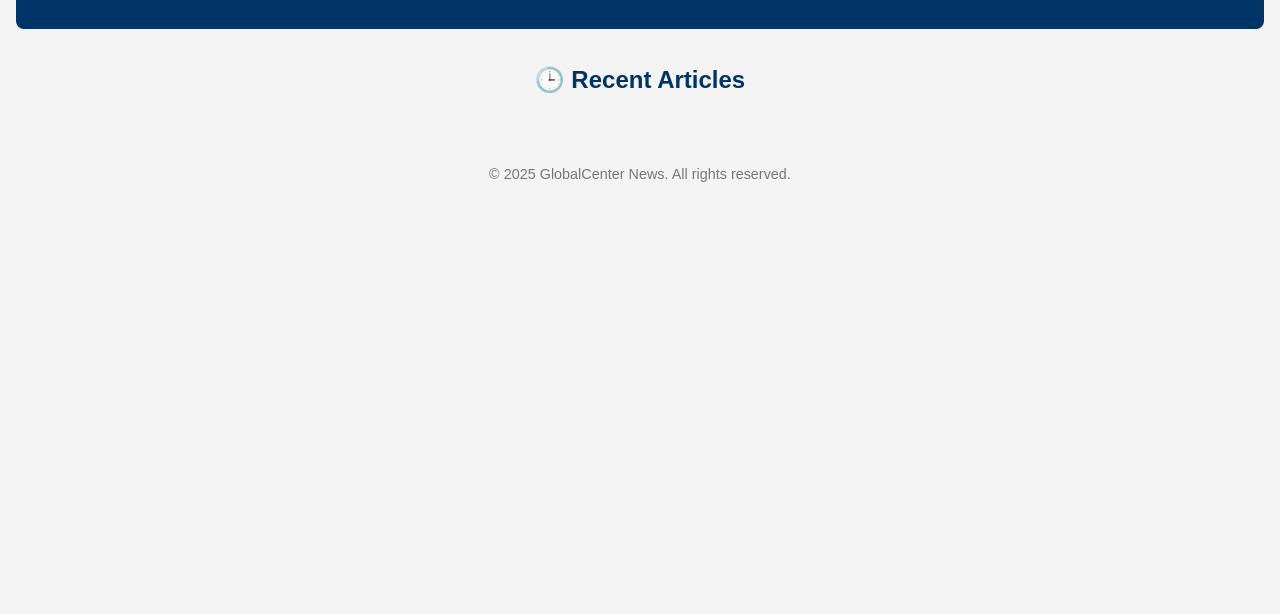
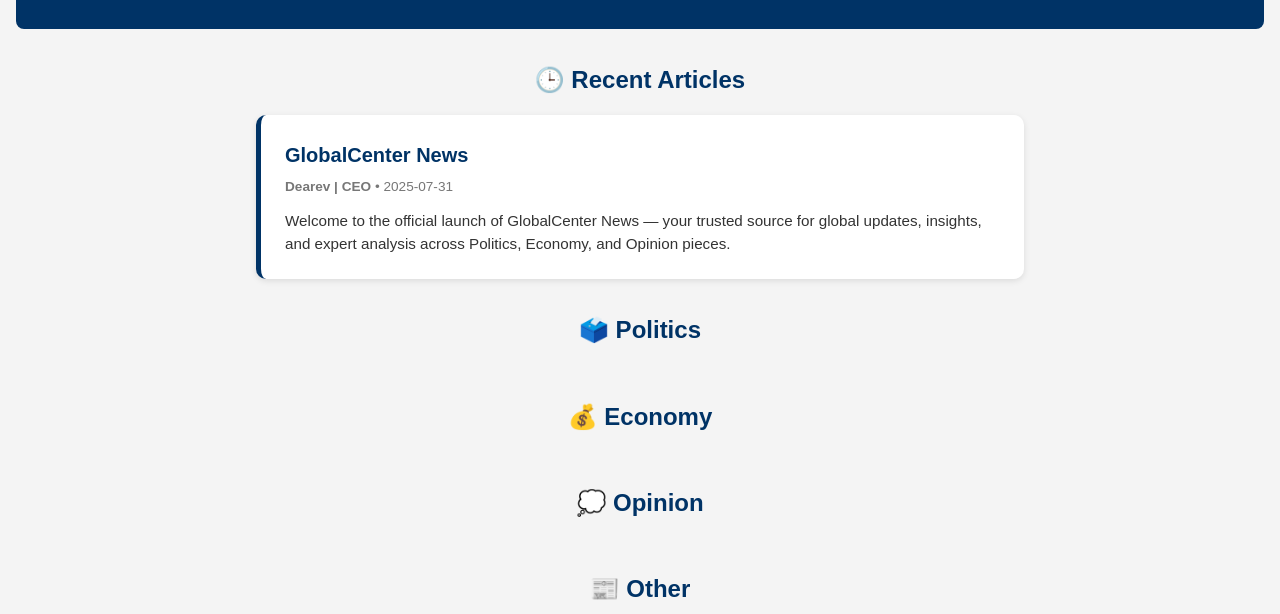
Before and after one commit to Dearev/GlobalCenterNews, a plain HTML site: page index.html in a window 1280 px wide. Shown: the part 186-800 px from the top of the page. Drawn offline with Linux system fonts and the light colour scheme.

Commit message:
Update index.html

```diff
--- a/index.html
+++ b/index.html
@@ -16,11 +16,21 @@
 
   <main id="news-feed">
   <div class="section-title">🕒 Recent Articles</div>
+  <div id="recent" class="feed-grid"></div>
 
-  <div id="posts-container" class="feed-grid">
-    <!-- Posts will be injected here -->
-  </div>
+  <div class="section-title">🗳️ Politics</div>
+  <div id="Politics" class="feed-grid"></div>
+
+  <div class="section-title">💰 Economy</div>
+  <div id="Economy" class="feed-grid"></div>
+
+  <div class="section-title">💭 Opinion</div>
+  <div id="Opinion" class="feed-grid"></div>
+
+  <div class="section-title">📰 Other</div>
+  <div id="Other" class="feed-grid"></div>
 </main>
+
 
   <footer>
     <p>&copy; 2025 GlobalCenter News. All rights reserved.</p>
```
